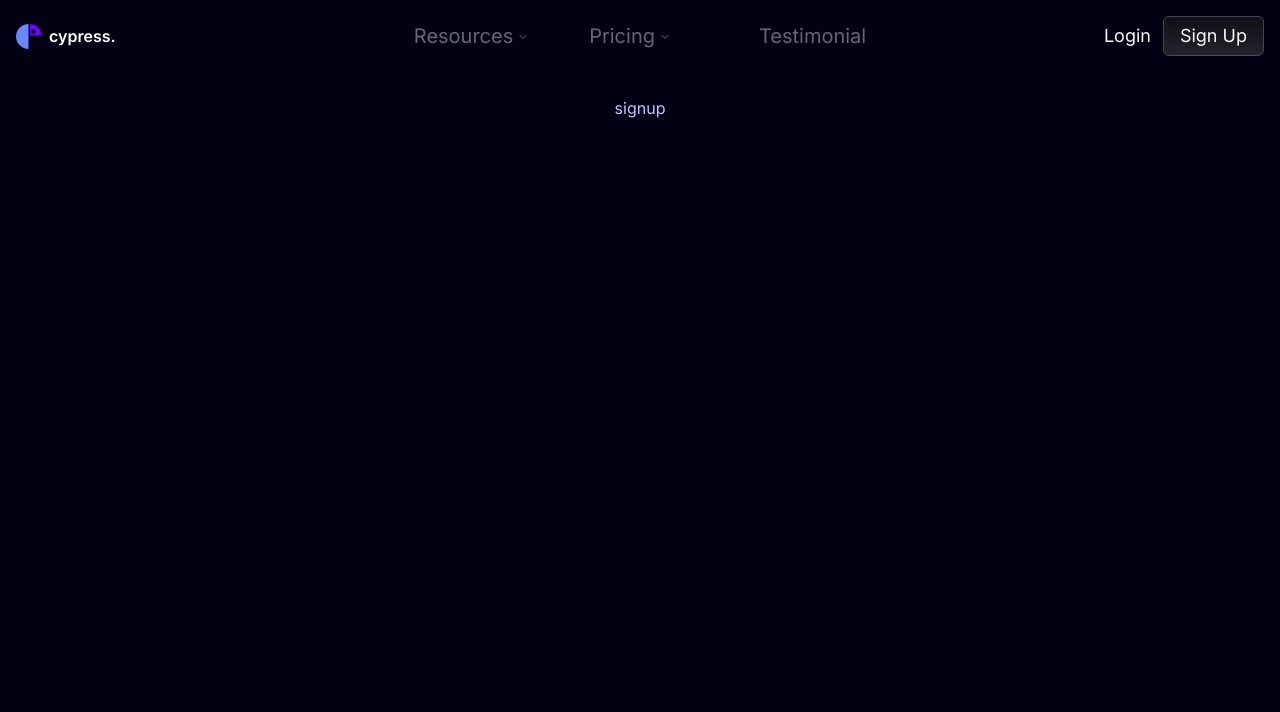
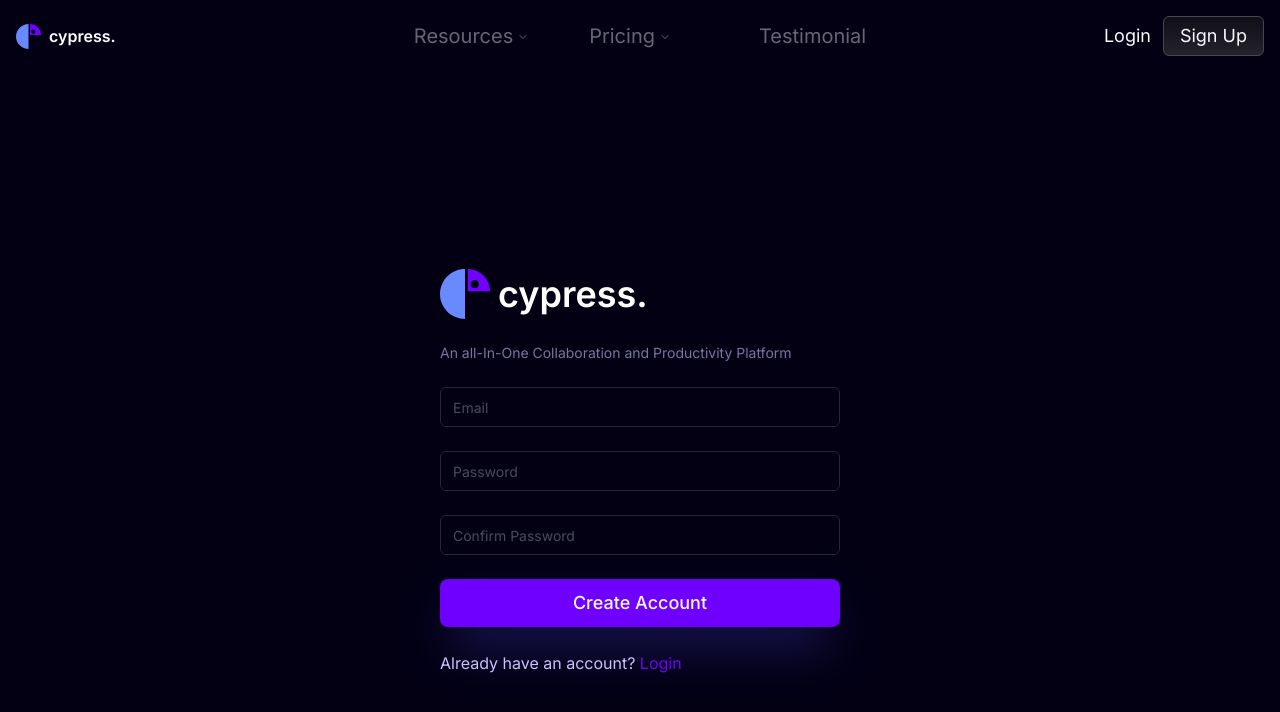
Before and after one commit to mrokonuzzaman040/employee-mamagement, a Next.js app: page /signup in a window 1280 px wide. Shown: the top 712 px of the page. Built offline with nearby package versions, Linux system fonts and the light colour scheme.

Commit message:
Refactor signup page component

```diff
--- a/src/app/(auth)/signup/page.tsx
+++ b/src/app/(auth)/signup/page.tsx
@@ -1,11 +1,214 @@
-import React from 'react';
+'use client';
+import { Button } from '@/components/ui/button';
+import {
+    Form,
+    FormControl,
+    FormDescription,
+    FormField,
+    FormItem,
+    FormMessage,
+} from '@/components/ui/form';
+import { Input } from '@/components/ui/input';
+import { zodResolver } from '@hookform/resolvers/zod';
+import clsx from 'clsx';
+import Image from 'next/image';
+import Link from 'next/link';
+import { useRouter, useSearchParams } from 'next/navigation';
+import React, { useMemo, useState } from 'react';
+import { useForm } from 'react-hook-form';
+import { z } from 'zod';
 
-const page = () => {
+import Logo from '../../../../public/cypresslogo.svg';
+import Loader from '@/components/global/Loader';
+import { Alert, AlertDescription, AlertTitle } from '@/components/ui/alert';
+import { MailCheck } from 'lucide-react';
+import { FormSchema } from '@/lib/types';
+import { actionSignUpUser } from '@/lib/server-actions/auth-actions';
+
+const SignUpFormSchema = z
+    .object({
+        email: z.string().describe('Email').email({ message: 'Invalid Email' }),
+        password: z
+            .string()
+            .describe('Password')
+            .min(6, 'Password must be minimum 6 characters'),
+        confirmPassword: z
+            .string()
+            .describe('Confirm Password')
+            .min(6, 'Password must be minimum 6 characters'),
+    })
+    .refine((data) => data.password === data.confirmPassword, {
+        message: "Passwords don't match.",
+        path: ['confirmPassword'],
+    });
+
+const Signup = () => {
+    const router = useRouter();
+    const searchParams = useSearchParams();
+    const [submitError, setSubmitError] = useState('');
+    const [confirmation, setConfirmation] = useState(false);
+
+    const codeExchangeError = useMemo(() => {
+        if (!searchParams) return '';
+        return searchParams.get('error_description');
+    }, [searchParams]);
+
+    const confirmationAndErrorStyles = useMemo(
+        () =>
+            clsx('bg-primary', {
+                'bg-red-500/10': codeExchangeError,
+                'border-red-500/50': codeExchangeError,
+                'text-red-700': codeExchangeError,
+            }),
+        [codeExchangeError]
+    );
+
+    const form = useForm<z.infer<typeof SignUpFormSchema>>({
+        mode: 'onChange',
+        resolver: zodResolver(SignUpFormSchema),
+        defaultValues: { email: '', password: '', confirmPassword: '' },
+    });
+
+    const isLoading = form.formState.isSubmitting;
+
+    const onSubmit = async ({ email, password }: z.infer<typeof FormSchema>) => {
+        const { error } = await actionSignUpUser({ email, password });
+        if (error) {
+            setSubmitError(error.message);
+            form.reset();
+            return;
+        }
+        setConfirmation(true);
+    };
+
     return (
-        <div>
-            signup
-        </div>
+        <Form {...form}>
+            <form
+                onChange={() => {
+                    if (submitError) setSubmitError('');
+                }}
+                onSubmit={form.handleSubmit(onSubmit)}
+                className="w-full sm:justify-center sm:w-[400px]
+        space-y-6 flex
+        flex-col
+        "
+            >
+                <Link
+                    href="/"
+                    className="
+          w-full
+          flex
+          justify-left
+          items-center"
+                >
+                    <Image
+                        src={Logo}
+                        alt="cypress Logo"
+                        width={50}
+                        height={50}
+                    />
+                    <span
+                        className="font-semibold
+          dark:text-white text-4xl first-letter:ml-2"
+                    >
+                        cypress.
+                    </span>
+                </Link>
+                <FormDescription
+                    className="
+        text-foreground/60"
+                >
+                    An all-In-One Collaboration and Productivity Platform
+                </FormDescription>
+                {!confirmation && !codeExchangeError && (
+                    <>
+                        <FormField
+                            disabled={isLoading}
+                            control={form.control}
+                            name="email"
+                            render={({ field }) => (
+                                <FormItem>
+                                    <FormControl>
+                                        <Input
+                                            type="email"
+                                            placeholder="Email"
+                                            {...field}
+                                        />
+                                    </FormControl>
+                                    <FormMessage />
+                                </FormItem>
+                            )}
+                        />
+                        <FormField
+                            disabled={isLoading}
+                            control={form.control}
+                            name="password"
+                            render={({ field }) => (
+                                <FormItem>
+                                    <FormControl>
+                                        <Input
+                                            type="password"
+                                            placeholder="Password"
+                                            {...field}
+                                        />
+                                    </FormControl>
+                                    <FormMessage />
+                                </FormItem>
+                            )}
+                        />
+                        <FormField
+                            disabled={isLoading}
+                            control={form.control}
+                            name="confirmPassword"
+                            render={({ field }) => (
+                                <FormItem>
+                                    <FormControl>
+                                        <Input
+                                            type="password"
+                                            placeholder="Confirm Password"
+                                            {...field}
+                                        />
+                                    </FormControl>
+                                    <FormMessage />
+                                </FormItem>
+                            )}
+                        />
+                        <Button
+                            type="submit"
+                            className="w-full p-6"
+                            disabled={isLoading}
+                        >
+                            {!isLoading ? 'Create Account' : <Loader />}
+                        </Button>
+                    </>
+                )}
+
+                {submitError && <FormMessage>{submitError}</FormMessage>}
+                <span className="self-container">
+                    Already have an account?{' '}
+                    <Link
+                        href="/login"
+                        className="text-primary"
+                    >
+                        Login
+                    </Link>
+                </span>
+                {(confirmation || codeExchangeError) && (
+                    <>
+                        <Alert className={confirmationAndErrorStyles}>
+                            {!codeExchangeError && <MailCheck className="h-4 w-4" />}
+                            <AlertTitle>
+                                {codeExchangeError ? 'Invalid Link' : 'Check your email.'}
+                            </AlertTitle>
+                            <AlertDescription>
+                                {codeExchangeError || 'An email confirmation has been sent.'}
+                            </AlertDescription>
+                        </Alert>
+                    </>
+                )}
+            </form>
+        </Form>
     );
 };
 
-export default page;
+export default Signup;
```
